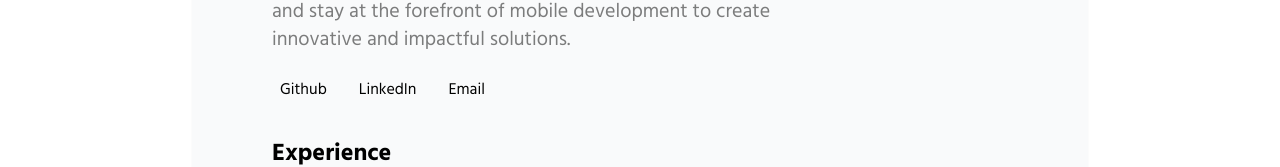
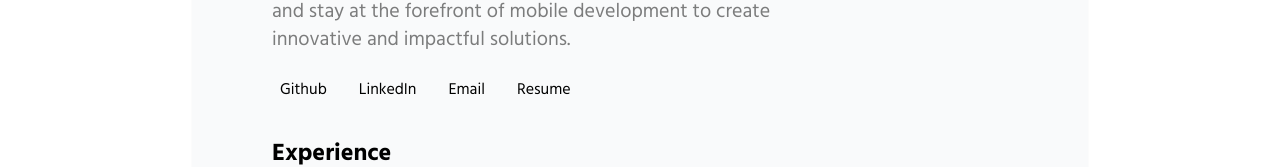
Before and after one commit to Duongg/Portfolio, a Next.js app: page /resume in a window 1280 px wide. Shown: the part 518-685 px from the top of the page. Built offline with nearby package versions, Linux system fonts and the light colour scheme.

Commit message:
update image in app card, add resume in social

```diff
--- a/components/Socials/index.js
+++ b/components/Socials/index.js
@@ -2,15 +2,24 @@ import React from "react";
 import Button from "../Button";
 
 import yourData from "../../data/portfolio.json";
+import { useRouter } from "next/router";
 
 const Socials = ({ className }) => {
+  const router = useRouter();
   return (
     <div className={`${className} flex flex-wrap mob:flex-nowrap link`}>
       {yourData.socials.map((social, index) => (
         <Button key={index} onClick={() => window.open(social.link)}>
           {social.title}
         </Button>
+
       ))}
+      <Button
+        onClick={() =>
+          router.push("/resume")
+        }>
+        Resume
+      </Button>
     </div>
   );
 };
--- a/data/portfolio.json
+++ b/data/portfolio.json
@@ -31,14 +31,14 @@
             "id": "1",
             "title": "Currency  Exchange Application",
             "description": "Android Engineer",
-            "imageSrc": "https://play-lh.googleusercontent.com/5JbaoQG-2X2Bv-tyEObWnsQ5YqqGSEdMYHkE-WWwU-ab9oMcwxfq_O5trKWw51bae1I=w240-h480-rw",
+            "imageSrc": "https://lh3.googleusercontent.com/eS1k_mtRbHONFer5COh-Iohi-JsI71Kph0Kgy9t3uE5lFsl0pQpOJ4nXou-yuAS-xE0",
             "url": "https://play.google.com/store/apps/details?id=org.example.currencyapp"
         },
         {
             "id": "2",
             "title": "MStory Application",
             "description": "Android Engineer",
-            "imageSrc": "https://play-lh.googleusercontent.com/SuIVgK3g2btdlU44lJLtPfMvoUG8poIEOuSqi2lmDePYIRbHfR9HQp8X-zlmobKh--5d=w240-h480-rw",
+            "imageSrc": "https://lh3.googleusercontent.com/Q1UJUF842OGRysQ-bEdL6MGfeRYlM4XjHT5iThgGGc0u1z7ypLe52vtVRldKH3nV",
             "url": "https://play.google.com/store/apps/details?id=com.project.mstory"
         },
         {
```
